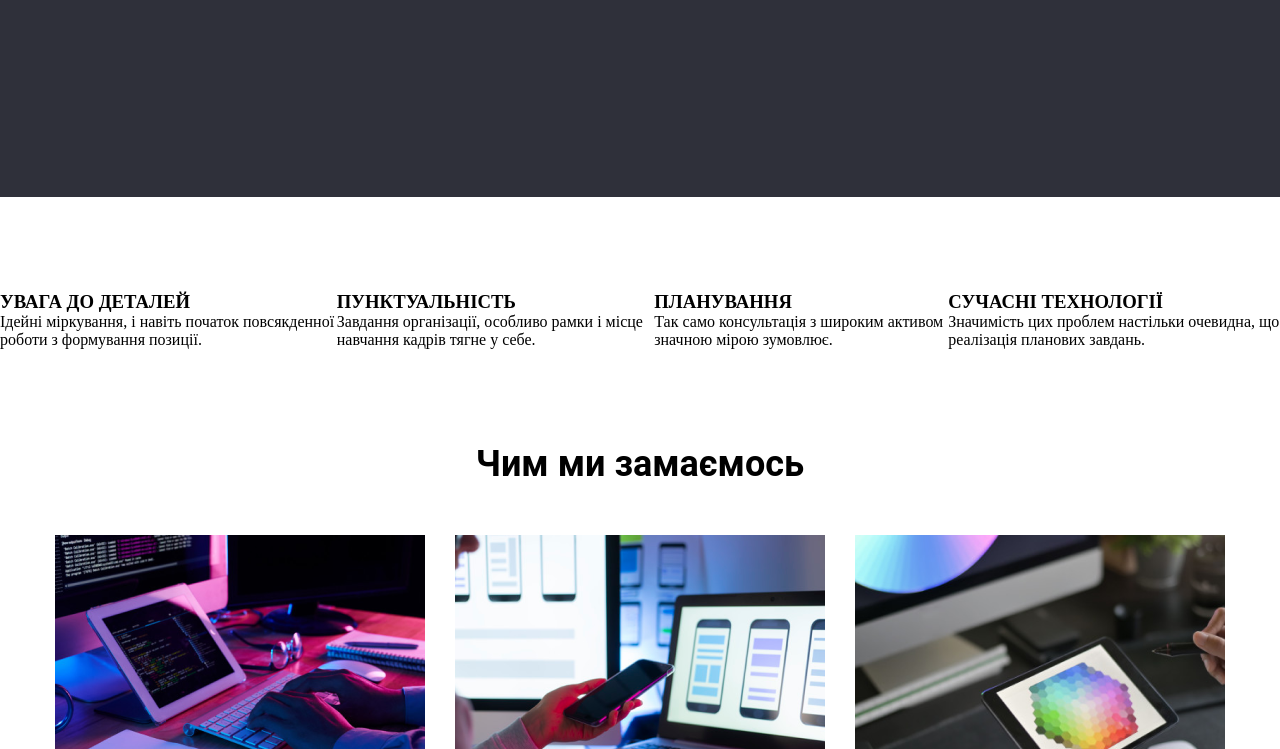
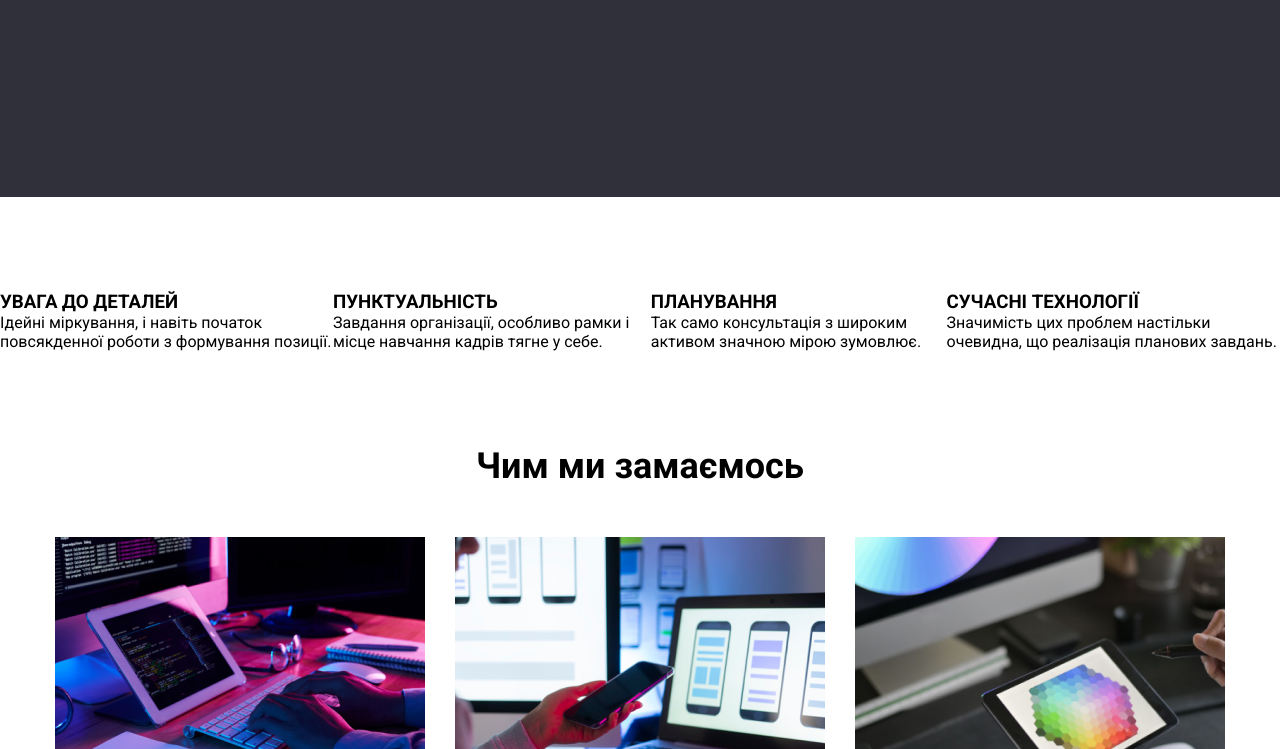
Before and after one commit to NIKITA7f1/WebStudio2, a plain HTML site: page index.html in a window 1280 px wide. Shown: the part 443-1192 px from the top of the page. Drawn offline with Linux system fonts and the light colour scheme.

Commit message:
Update style.css

```diff
--- a/style.css
+++ b/style.css
@@ -1,3 +1,10 @@
+@import url('https://fonts.googleapis.com/css2?family=Roboto:ital,wght@0,100;0,300;0,400;0,500;0,700;0,900;1,100;1,300;1,400;1,500;1,700;1,900&display=swap');
+
+body {
+    font-family: "Roboto", sans-serif;
+}
+
+
 .logo{
     font-family: Raleway;
     font-size: 26px;
```
